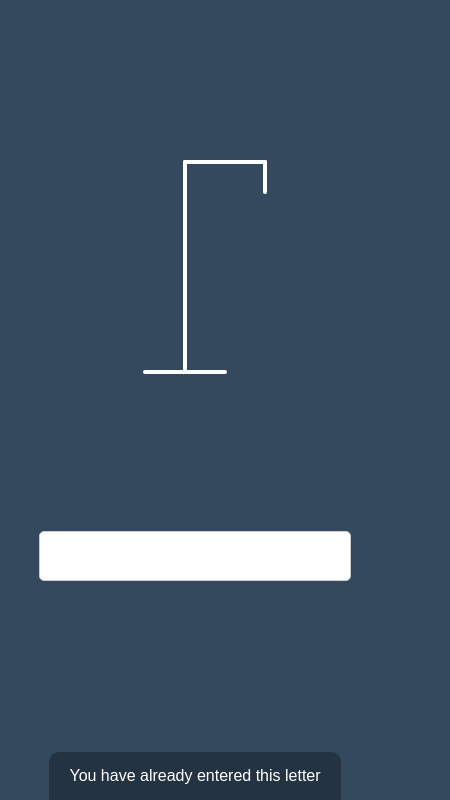
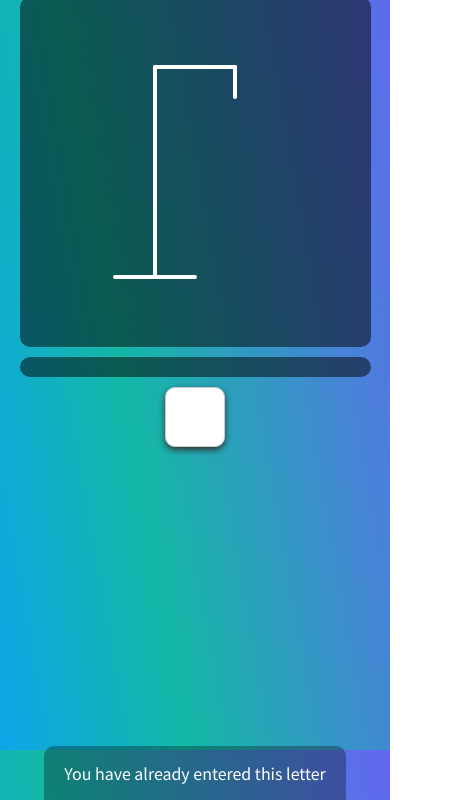
Before and after one commit to aadeshkulkarni/Hangman, a plain HTML site: page index.html in a window 390 px wide. Shown: the part 94-894 px from the top of the page, 450 px wide, since content can reach past the window. Drawn offline with Linux system fonts and the light colour scheme; no server answers.

Commit message:
Update styles.css

```diff
--- a/styles.css
+++ b/styles.css
@@ -1,158 +1,177 @@
-*{
+@import url("https://fonts.googleapis.com/css2?family=Noto+Sans+JP:wght@100;300;400;500;700&display=swap");
+* {
   box-sizing: border-box;
 }
 
-body{
-    background-color: #34495e;
-    color:#FFF;
-    font-family: Arial, Helvetica, sans-serif;
-    display:flex;
+body {
+  background: linear-gradient(80deg, #0ea5e9 0%, #14b8a6 35%, #6366f1 100%);
+  color: #fff;
+  font-family: "Noto Sans JP", sans-serif;
+  display: flex;
   flex-direction: column;
-    align-items:center;
-    height:80vh;
-    margin:0;
-    overflow:hidden;
+  align-items: center;
+  height: 80vh;
+  margin: 0;
+  overflow: hidden;
+  height: 100vh;
+  width: 100vw;
 }
 
-h1{
-    margin:20px 0 0;
+h1 {
+  margin: 5px 0 0;
+  font-size: 32px;
+}
+p {
+  margin: 8px;
 }
 
-.game-container{
-    display:flex;
-    flex-direction:column;
-    align-items:center;
+.game-container {
+  display: flex;
+  flex-direction: column;
+  align-items: center;
   justify-content: center;
-    padding:20px 30px;
-    position:relative;
-    margin:auto;
-    height:350px;
-    width:450px;
+  padding: 10px;
+  position: relative;
+  height: 350px;
+  width: 90%;
+  background-color: rgba(0, 0, 0, 0.5);
+  border-radius: 10px;
 }
 
-.wrong-letters-container{
-    position:absolute;
-    top:20px;
-    right:20px;
+.wrong-letters-container {
+  top: 20px;
+  color: #07123a;
+  right: 20px;
+  text-align: right;
+}
+.wrong-letters-container span {
+  font-size: 24px;
+}
+.word {
+  bottom: 10px;
   display: flex;
-    flex-direction: column;
-    text-align:right;
-}
-.wrong-letters-container p {
-    margin:0 0 5px;
-}
-.wrong-letters-container span{
-    font-size:24px;
-}
-.word{
-    display:flex;
-    bottom:10px;
-    /* left:50%;
-    transform:translateX(-50%); */
+  justify-content: center;
+  margin: 10px;
+  padding: 10px;
+  background: rgba(0, 0, 0, 0.5);
+  width: 90%;
+  border-radius: 10px;
 }
 .letter {
-    border-bottom:3px solid #2980b9;
-    display:inline-flex;
-    font-size:30px;
-    align-items:center;
+  border-bottom: 3px solid #2980b9;
+  display: inline-flex;
+  font-size: 30px;
+  align-items: center;
   justify-items: center;
-    margin:0 3px;
-    height:50px;
-    width:20px;
-
+  margin: 0 3px;
+  height: 40px;
+  width: 20px;
 }
-.figure-container{
-    fill:transparent;
-    stroke:#FFF;
+.space {
+  display: inline-flex;
+  font-size: 30px;
+  align-items: center;
+  justify-items: center;
+  margin: 0 3px;
+  height: 40px;
+  width: 20px;
+}
+.figure-container {
+  fill: transparent;
+  stroke: #fff;
   stroke-width: 4px;
-    stroke-linecap:round;
+  stroke-linecap: round;
 }
 
-.figure-part{
-    display:none;
+.figure-part {
+  display: none;
 }
 
-.popup-container{
-    background-color: rgba(0,0,0,0.3);
-    position:fixed;
-    top:0;
-    bottom:0;
-    left:0;
-    right:0;
-    display:flex;
-    display:none;
-    align-items:center;
+.popup-container {
+  background-color: rgba(0, 0, 0, 0.9);
+  position: fixed;
+  top: 0;
+  bottom: 0;
+  left: 0;
+  right: 0;
+  display: flex;
+  display: none;
+  align-items: center;
   justify-content: center;
-
 }
 
-.popup{
-    background:#2980b9;
-    border-radius:5px;
-    box-shadow: 0 15px 10px 3px rgba(0,0,0,0.1);
-    padding:20px;
-    text-align:center;
+.popup {
+  background: #2980b9;
+  border-radius: 5px;
+  box-shadow: 0 15px 10px 3px rgba(0, 0, 0, 0.1);
+  padding: 20px;
+  text-align: center;
+  width: 95%;
 }
 
-.popup button{
-    cursor:pointer;
-    background-color:#FFF;
-    color:#2980b9;
-    border:0;
+.popup button {
+  cursor: pointer;
+  background-color: #fff;
+  color: #2980b9;
+  border: 0;
   margin-top: 20px;
-    padding:12px 20px;
-    font-size:16px;
+  padding: 12px 20px;
+  font-size: 16px;
 }
 
-.popup button:active{
-    transform:scale(0.98);
+.popup button:active {
+  transform: scale(0.98);
 }
-.popup button:focus{
-    outline:0;
+.popup button:focus {
+  outline: 0;
 }
 
-.notification-container{
-    background-color:rgba(0,0,0,0.3);
-    border-radius:10px 10px 0 0;
-    padding:15px 20px;
-    position:absolute;
-    bottom:-50px;
+.notification-container {
+  background-color: rgba(0, 0, 0, 0.3);
+  border-radius: 10px 10px 0 0;
+  padding: 15px 20px;
+  position: absolute;
+  bottom: -50px;
   transition: transform 0.3s ease-in-out;
 }
-.notification-container p{
-    margin:0;
+.notification-container p {
+  margin: 0;
 }
-.notification-container.show{
-    transform:translateY(-50px);
+.notification-container.show {
+  transform: translateY(-50px);
 }
 
 .text-container {
   visibility: hidden;
 }
 
-
-@media(max-width:600px){
-    .text-container{
-        width:80%;
-        visibility:visible;
+@media (max-width: 600px) {
+  .text-container {
+    width: 60px;
+    height: 60px;
+    visibility: visible;
+    box-shadow: 0px 3px 6px #333;
+    border-radius: 10px;
   }
-    .text-container input{
-        margin-top:10px;
-        width:100%;
-        padding:10px 12px;
-        border-radius:5px;
-        border:1px solid #CCC;
-        font-size:24px;
+  .text-container input {
+    width: 100%;
+    height: 100%;
+    border-radius: 10px;
+    border: 1px solid #ccc;
+    font-size: 24px;
+    padding-left: 3px;
+    text-transform: uppercase;
+    text-align: center;
+    font-weight: 900;
   }
 
-    .word{
-        display:flex;
-        flex-direction:row;
-        flex-wrap:wrap;
+  .word {
+    display: flex;
+    flex-direction: row;
+    flex-wrap: wrap;
     /* position:absolute; */
-        bottom:10px;
+    bottom: 10px;
     /* left:50%;
         transform:translateX(-50%); */
   }
-
 }
```
Lines whose indentation alone changed are shown as unchanged.
